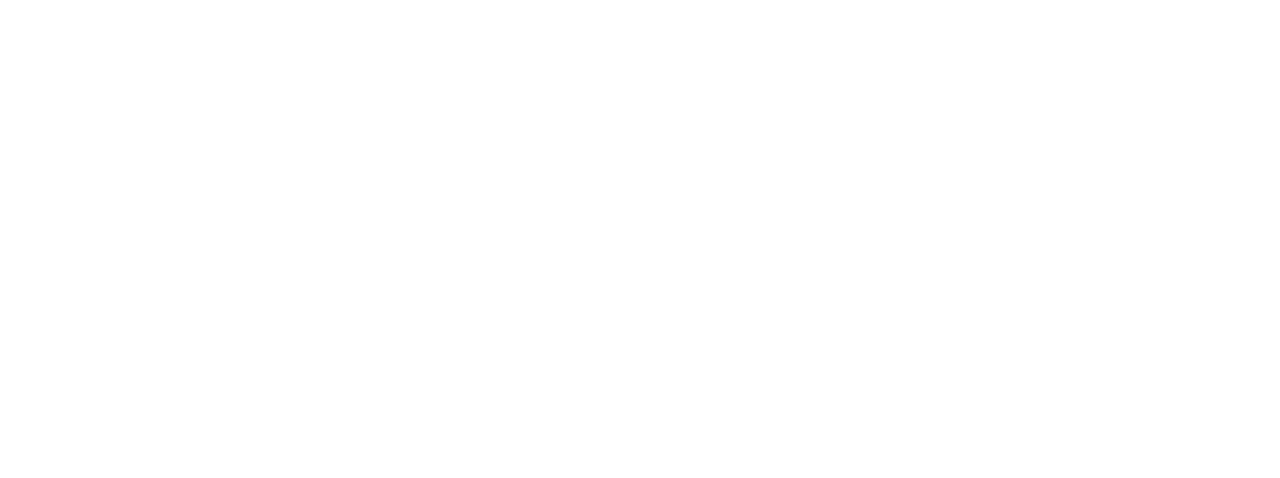
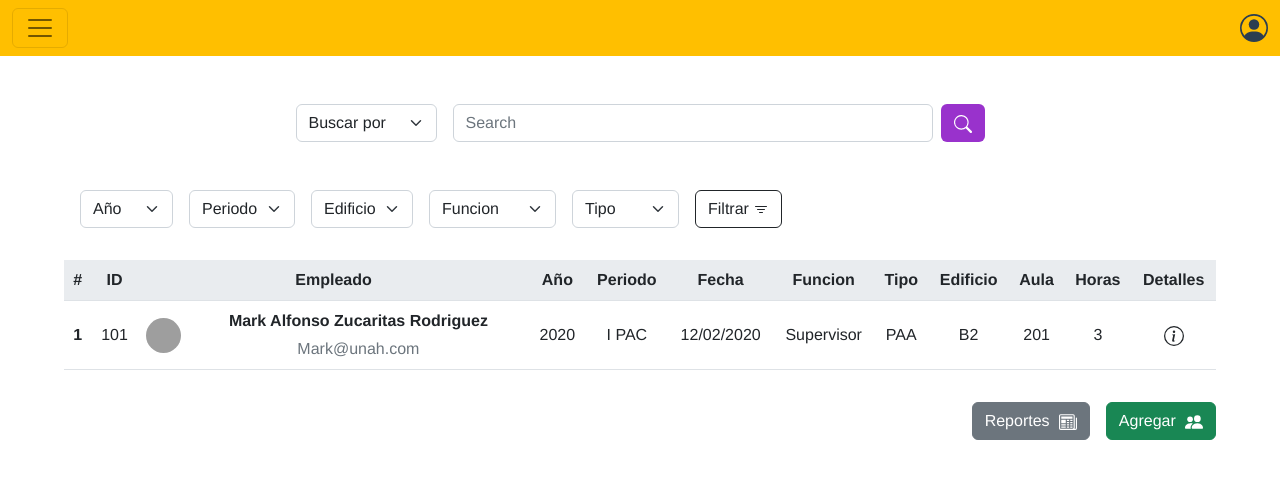
Before and after one commit to cmmz22173/Sistema-RH-UNAH, a Vue app: page /paa in a window 1280 px wide. Before the commit this address had no page. Shown: the top 478 px of the page. Built offline with nearby package versions, Linux system fonts and the light colour scheme; grey boxes are pictures that could not be loaded.

Commit message:
Agregacion de Modulo PAA
Se agrego el modulo de PAA, tiene pendiente su funcionalidad de traer los datos a la tabla y falta crear el formulario para nuevas participaciones

```diff
--- a/src/router/index.js
+++ b/src/router/index.js
@@ -6,6 +6,7 @@
 import RegistroUsuario from "@/views/RegistroUsuario";
 import Login from "@/views/LoginPage.vue";
 import PerfilUsuario from "@/views/PerfilUsuario";
+import PAA from "@/views/PAA";
 
 const routes = [
     {
@@ -38,6 +39,11 @@
       path:'/perfil',
       name:'Perfil-usuario',
       component: PerfilUsuario
+    },
+    {
+        path:'/paa',
+        name:'Modulo-PAA',
+        component: PAA
     }
 
 ]
--- a/src/views/MenuPrincipal.vue
+++ b/src/views/MenuPrincipal.vue
@@ -41,7 +41,7 @@
     </a>
   </div>
   <div class="col">
-    <a href="#" >
+    <a href="/paa" >
       <div class="card w-100">
         <img src="@/assets/paa-logo.png" class="img-fluid" style="width: 75%;display: block;margin:auto;
         padding-top: 1rem">
--- /dev/null
+++ b/src/views/PAA.vue
@@ -0,0 +1,231 @@
+<template>
+<SideBar></SideBar>
+
+  <div class="d-flex m-5 justify-content-center">
+    <form class="d-flex needs-validation">
+    <select class="form-select w-auto optionBtn" aria-label="Seleccion de busqueda" required>
+      <option selected disabled value="">Buscar por</option>
+      <option value="1">ID empleado</option>
+      <option value="2">Nombre</option>
+    </select>
+
+      <input class="form-control me-2" type="text" placeholder="Search" aria-label="Search" id="searchBtn" style="width: 30rem" required>
+      <button class="btn searchBtn" type="submit">
+        <svg xmlns="http://www.w3.org/2000/svg" width="18" height="18" fill="currentColor" class="bi bi-search" viewBox="0 0 16 16">
+          <path d="M11.742 10.344a6.5 6.5 0 1 0-1.397 1.398h-.001c.03.04.062.078.098.115l3.85 3.85a1 1 0 0 0 1.415-1.414l-3.85-3.85a1.007 1.007 0 0 0-.115-.1zM12 6.5a5.5 5.5 0 1 1-11 0 5.5 5.5 0 0 1 11 0z"/>
+        </svg>
+      </button>
+    </form>
+  </div>
+
+  <div class="d-flex justify-content-left" style="padding-left: 5rem">
+
+    <form class="d-flex needs-validation">
+
+    <select class="form-select w-auto optionBtn" aria-label="Default select example" required>
+      <option selected disabled value="">Año</option>
+      <option value="1">Todos</option>
+      <option value="2">2000</option>
+      <option value="3">2001</option>
+    </select>
+
+    <select class="form-select w-auto optionBtn" aria-label="Default select example" required>
+      <option selected disabled value="">Periodo</option>
+      <option value="1">Todos</option>
+      <option value="2">I PAC</option>
+      <option value="3">II PAC</option>
+      <option value="4">III PAC</option>
+    </select>
+
+    <select class="form-select w-auto optionBtn" aria-label="Default select example" required>
+      <option selected disabled value="">Edificio</option>
+      <option value="1">Todos</option>
+      <option value="2">B1</option>
+      <option value="3">B2</option>
+      <option value="4">F1</option>
+    </select>
+
+    <select class="form-select w-auto optionBtn" aria-label="Default select example" required>
+      <option selected disabled value="">Funcion</option>
+      <option value="1">Todos</option>
+      <option value="2">Apoyo</option>
+      <option value="3">Aplicador</option>
+      <option value="4">Supervisor</option>
+    </select>
+
+    <select class="form-select w-auto optionBtn" aria-label="Default select example" required>
+      <option selected disabled value="">Tipo</option>
+      <option value="1">Todos</option>
+      <option value="2">no se</option>
+      <option value="3">PAA</option>
+      <option value="4">PCCNS</option>
+    </select>
+
+      <button type="submit" class="btn btn-outline-dark">
+        Filtrar
+        <svg xmlns="http://www.w3.org/2000/svg" width="16" height="16" fill="currentColor" class="bi bi-filter" viewBox="0 0 16 16">
+          <path d="M6 10.5a.5.5 0 0 1 .5-.5h3a.5.5 0 0 1 0 1h-3a.5.5 0 0 1-.5-.5zm-2-3a.5.5 0 0 1 .5-.5h7a.5.5 0 0 1 0 1h-7a.5.5 0 0 1-.5-.5zm-2-3a.5.5 0 0 1 .5-.5h11a.5.5 0 0 1 0 1h-11a.5.5 0 0 1-.5-.5z"/>
+        </svg>
+      </button>
+    </form>
+  </div>
+
+
+
+  <div class="d-flex justify-content-center" style="padding-left: 4rem; padding-right: 4rem;margin-top: 2rem">
+    <table class="table align-middle mb-0 bg-white ">
+      <thead class="paa-table">
+      <tr>
+        <th scope="col">#</th>
+        <th scope="col">ID</th>
+        <th scope="col">Empleado</th>
+       <th scope="col"> Año</th>
+        <th scope="col">Periodo</th>
+        <th scope="col">Fecha</th>
+        <th scope="col">Funcion</th>
+        <th scope="col">Tipo</th>
+        <th scope="col">Edificio</th>
+        <th scope="col">Aula</th>
+        <th scope="col">Horas</th>
+        <th scope="col">Detalles</th>
+      </tr>
+      </thead>
+      <tbody>
+      <tr>
+        <th scope="row">1</th>
+        <td>101</td>
+        <td>
+          <div class="d-flex align-items-center">
+            <img
+                src="https://upload.wikimedia.org/wikipedia/commons/1/18/Mark_Zuckerberg_F8_2019_Keynote_%2832830578717%29_%28cropped%29.jpg"
+                alt=""
+                style="width: 35px; height: 35px"
+                class="rounded-circle"
+            />
+            <div class="ms-3">
+              <p class="fw-bold mb-1">Mark Alfonso Zucaritas Rodriguez</p>
+              <p class="text-muted mb-0">Mark@unah.com</p>
+            </div>
+          </div>
+        </td>
+        <td>2020</td>
+        <td>I PAC</td>
+        <td>12/02/2020</td>
+        <td>Supervisor</td>
+        <td>PAA</td>
+        <td>B2</td>
+        <td>201</td>
+        <td>3</td>
+        <td><button type="button" class="btn " data-bs-toggle="modal" data-bs-target="#infoEmpleado">
+          <svg xmlns="http://www.w3.org/2000/svg" width="20" height="20" fill="currentColor" class="bi bi-info-circle" viewBox="0 0 16 16">
+          <path d="M8 15A7 7 0 1 1 8 1a7 7 0 0 1 0 14zm0 1A8 8 0 1 0 8 0a8 8 0 0 0 0 16z"/>
+          <path d="m8.93 6.588-2.29.287-.082.38.45.083c.294.07.352.176.288.469l-.738 3.468c-.194.897.105 1.319.808 1.319.545 0 1.178-.252 1.465-.598l.088-.416c-.2.176-.492.246-.686.246-.275 0-.375-.193-.304-.533L8.93 6.588zM9 4.5a1 1 0 1 1-2 0 1 1 0 0 1 2 0z"/>
+          </svg>
+          </button>
+          <!-- Modal -->
+          <div class="modal fade" id="infoEmpleado" data-bs-backdrop="static" data-bs-keyboard="false" tabindex="-1" aria-labelledby="staticBackdropLabel" aria-hidden="true">
+            <div class="modal-dialog">
+              <div class="modal-content">
+                <div class="modal-header">
+                  <h1 class="modal-title fs-5" id="staticBackdropLabel">Info</h1>
+                  <button type="button" class="btn-close" data-bs-dismiss="modal" aria-label="Close"></button>
+                </div>
+                <div class="modal-body">
+                  Info por decidir
+                </div>
+                <div class="modal-footer">
+                  <button type="button" class="btn btn-secondary" data-bs-dismiss="modal">Close</button>
+
+                </div>
+              </div>
+            </div>
+          </div>
+        </td>
+      </tr>
+      </tbody>
+    </table>
+
+  </div>
+
+  <div class="d-flex justify-content-end" style="padding-left: 4rem; padding-right: 4rem;margin-top: 2rem">
+    <button type="button" class="btn btn-secondary btnTablas" id="" data-bs-toggle="modal" data-bs-target="">
+      Reportes
+      <svg xmlns="http://www.w3.org/2000/svg" width="18" height="18" fill="currentColor" class="bi bi-newspaper" viewBox="0 0 16 16" style="margin-left: 0.3rem">
+        <path d="M0 2.5A1.5 1.5 0 0 1 1.5 1h11A1.5 1.5 0 0 1 14 2.5v10.528c0 .3-.05.654-.238.972h.738a.5.5 0 0 0 .5-.5v-9a.5.5 0 0 1 1 0v9a1.5 1.5 0 0 1-1.5 1.5H1.497A1.497 1.497 0 0 1 0 13.5v-11zM12 14c.37 0 .654-.211.853-.441.092-.106.147-.279.147-.531V2.5a.5.5 0 0 0-.5-.5h-11a.5.5 0 0 0-.5.5v11c0 .278.223.5.497.5H12z"/>
+        <path d="M2 3h10v2H2V3zm0 3h4v3H2V6zm0 4h4v1H2v-1zm0 2h4v1H2v-1zm5-6h2v1H7V6zm3 0h2v1h-2V6zM7 8h2v1H7V8zm3 0h2v1h-2V8zm-3 2h2v1H7v-1zm3 0h2v1h-2v-1zm-3 2h2v1H7v-1zm3 0h2v1h-2v-1z"/>
+      </svg>
+    </button>
+
+    <button type="button" class="btn btn-success btnTablas" data-bs-toggle="modal" data-bs-target="#agregarParticipantes">
+      Agregar
+
+      <svg xmlns="http://www.w3.org/2000/svg" width="18" height="18" fill="currentColor" class="bi bi-people-fill" viewBox="0 0 16 16" style="margin-left: 0.3rem">
+        <path d="M7 14s-1 0-1-1 1-4 5-4 5 3 5 4-1 1-1 1H7zm4-6a3 3 0 1 0 0-6 3 3 0 0 0 0 6z"/>
+        <path fill-rule="evenodd" d="M5.216 14A2.238 2.238 0 0 1 5 13c0-1.355.68-2.75 1.936-3.72A6.325 6.325 0 0 0 5 9c-4 0-5 3-5 4s1 1 1 1h4.216z"/>
+        <path d="M4.5 8a2.5 2.5 0 1 0 0-5 2.5 2.5 0 0 0 0 5z"/>
+      </svg>
+    </button>
+    <!-- Modal -->
+    <div class="modal fade modal-xl" id="agregarParticipantes" data-bs-backdrop="static" data-bs-keyboard="false" tabindex="-1" aria-labelledby="staticBackdropLabel" aria-hidden="true">
+      <div class="modal-dialog">
+        <div class="modal-content">
+          <div class="modal-header">
+            <h1 class="modal-title fs-5" id="staticBackdropLabel">Formulario de participacion PAA</h1>
+            <button type="button" class="btn-close" data-bs-dismiss="modal" aria-label="Close"></button>
+          </div>
+          <div class="modal-body">
+            ...
+          </div>
+          <div class="modal-footer">
+            <button type="button" class="btn btn-danger" data-bs-dismiss="modal">Cancelar</button>
+            <button type="button" class="btn btn-primary">Guardar</button>
+          </div>
+        </div>
+      </div>
+    </div>
+  </div>
+
+
+
+</template>
+
+<script>
+import SideBar from "@/components/sidebar/SideBar";
+
+export default {
+  components:{SideBar}
+}
+</script>
+
+<style scoped>
+.optionBtn{
+  margin-right: 1rem;
+
+}
+.searchBtn{
+  background-color: darkorchid;
+  color: white;
+}
+
+.searchBtn:hover{
+  color: white;
+  background-color: darkviolet;
+  transition: 0.1s;
+  transform: scale(1.02);
+
+}
+.paa-table{
+  background-color: #e9ecef;
+  border-top-left-radius: 10px;
+  border-top-right-radius: 10px;
+}
+
+p{
+  padding-left: 2rem;
+}
+
+.btnTablas{
+  margin-left: 1rem;
+}
+
+</style>
--- a/src/views/RegistroUsuario.vue
+++ b/src/views/RegistroUsuario.vue
@@ -1,5 +1,5 @@
 <template>
-  <SampleNavbar></SampleNavbar>
+  <SideBarAdmin></SideBarAdmin>
 	<div id="div-principal">
 		<div class="container">
 			<div id="formulario-newUser" >
@@ -115,11 +115,12 @@
 </template>
 
 	<script>
-		import SampleNavbar from "@/components/navbar/SampleNavbar";
+
 		import axios from 'axios';
+    import SideBarAdmin from "@/components/sidebar/SideBarAdmin";
 	export default{
 		components: {
-			SampleNavbar
+      SideBarAdmin
 		},
 		name: 'registroUsuario',
 		data(){
```
